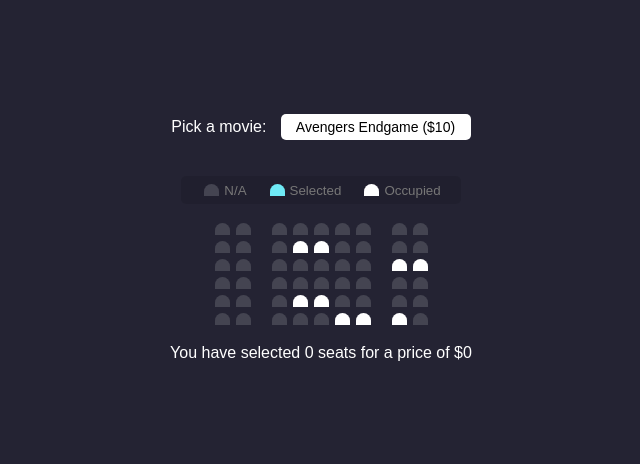
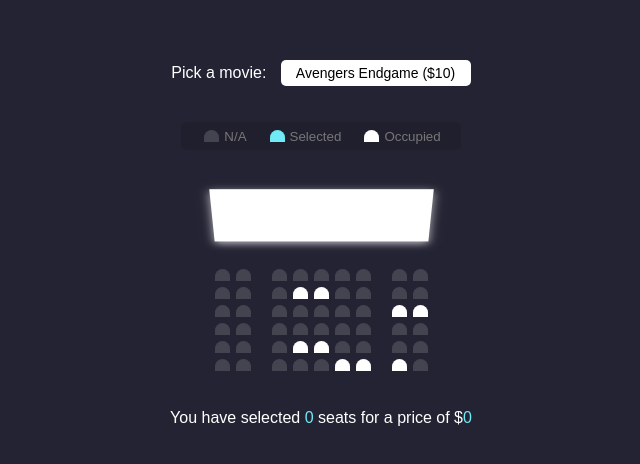
Before and after one commit to DariuszOkonski/movie-seat-booking, a plain HTML site: page index.html in a window 1280 px wide. Shown: the part 164-628 px from the top of the page, without its empty margins (319-959 px from the left). Drawn offline with Linux system fonts and the light colour scheme.

Commit message:
style screen

```diff
--- a/style.css
+++ b/style.css
@@ -26,6 +26,11 @@ body {
     margin-left: 10px;
     padding: 5px 15px;
     appearance: none;
+}
+
+.container {
+    perspective: 1000px;
+    margin-bottom: 30px;
 }
 
 .seat {
@@ -87,3 +92,20 @@ body {
 .row {
     display: flex;
 }
+
+.screen {
+    background-color: #fff;
+    height: 70px;
+    width: 100%;
+    margin: 15px 0;
+    transform: rotateX(-45deg);
+    box-shadow: 0 3px 10px rgba(255, 255, 255, 0.7);
+}
+
+p.text {
+    margin: 5px 0;
+}
+
+p.text span {
+    color: #6feaf6;
+}
```
